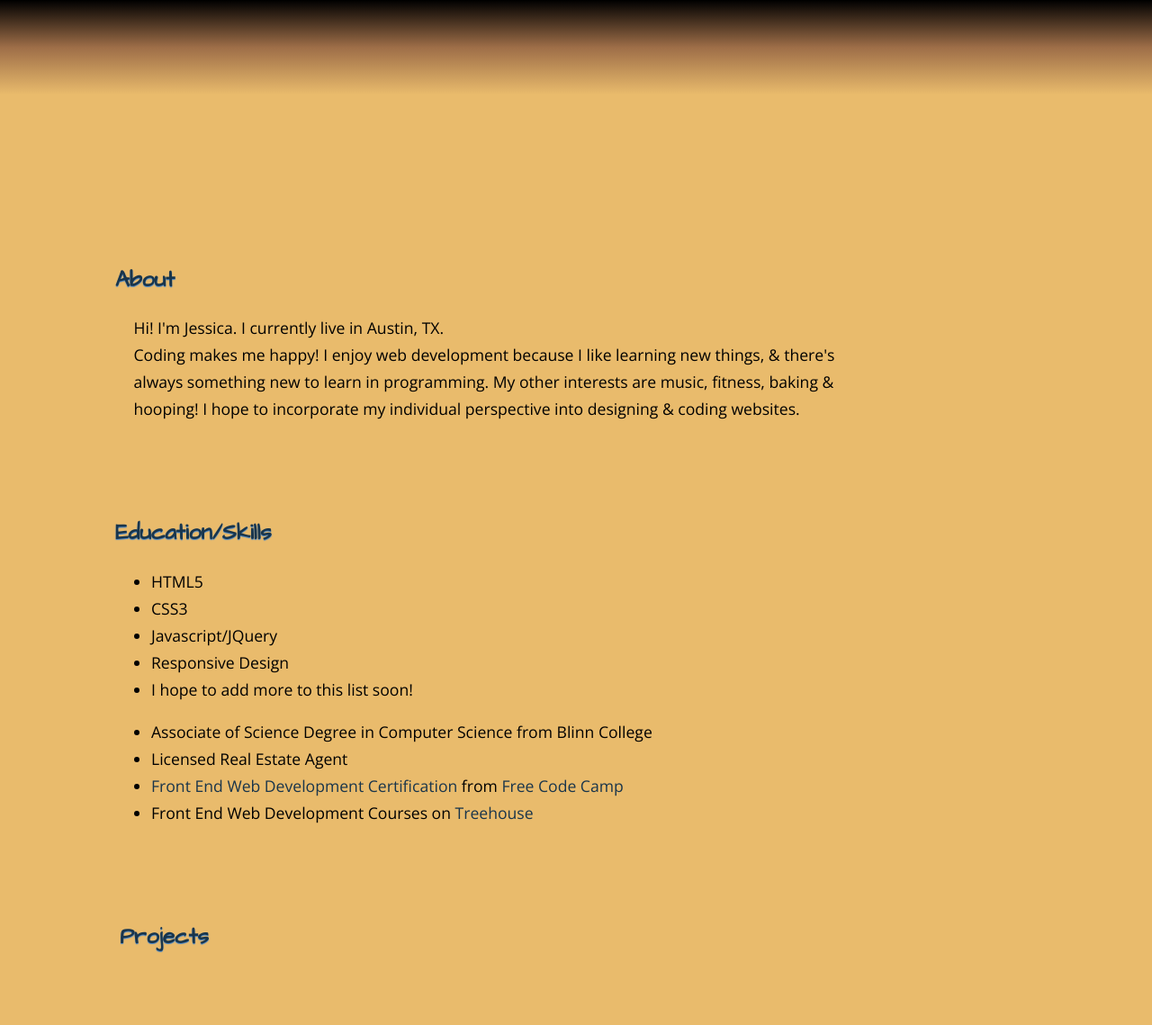
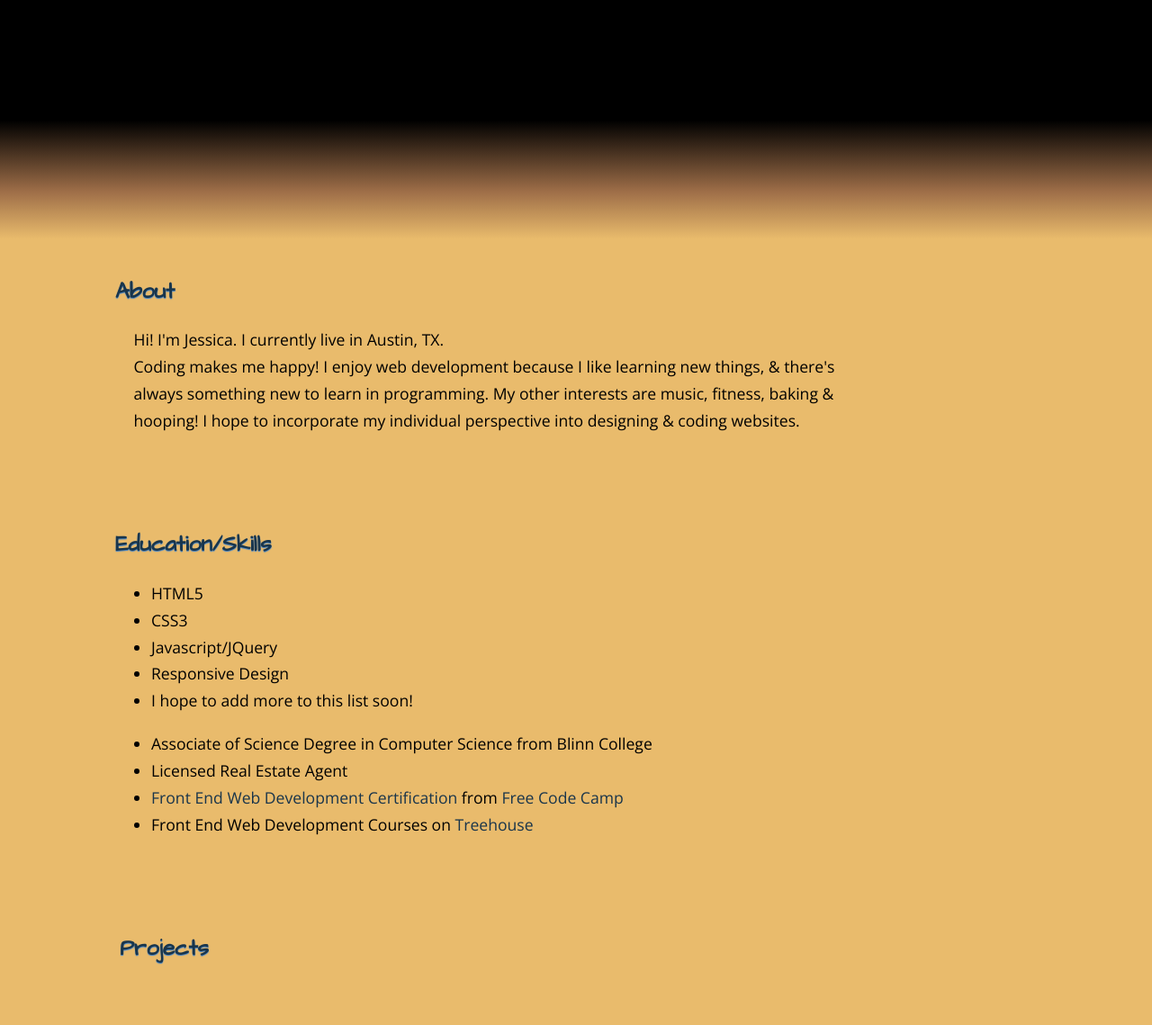
Before and after one commit to jlowery319/jlowery319.github.io, a plain HTML site: page index.html in a window 1280 px wide. Shown: the part 393-1532 px from the top of the page at 90% size. Drawn offline with nearby package versions, Linux system fonts and the light colour scheme.

Commit message:
Modified gradient for larger screens
Increased header black background to fill almost whole viewport on large screens, made gradient transition take up more space on the page so doesn't look like a stripe.

```diff
--- a/styles.css
+++ b/styles.css
@@ -514,6 +514,7 @@ footer {
 		background: black;
 		box-sizing: border-box;
 		padding: 6% 7% 5% 4%;
+
 	}
 
 	.nav {
@@ -523,14 +524,18 @@ footer {
 	}
 
 	.container {
-		margin: 23% 10% 0;
+		margin: 24% 10% 0;
+		/*margin: 18% 10% 0;*/
 		font-size: 1.1em;
 		line-height: 1.7;
 	}
 
 	body {
-		background: linear-gradient(black 15%, #9e6e48 17%, #e9bb6c 19%);
+		/*background: linear-gradient(black 15%, #9e6e48 17%, #e9bb6c 19%);*/
+		background: linear-gradient(black 20%, #9e6e48 23%, #e9bb6c 25%);
 	}
+
+
 
 }
 
```
